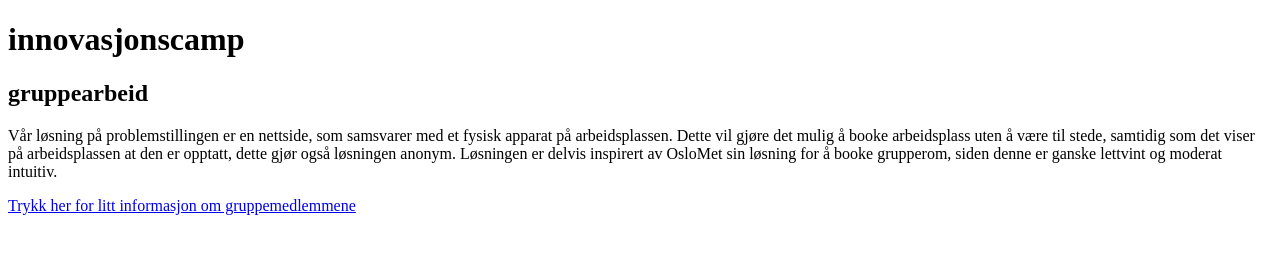
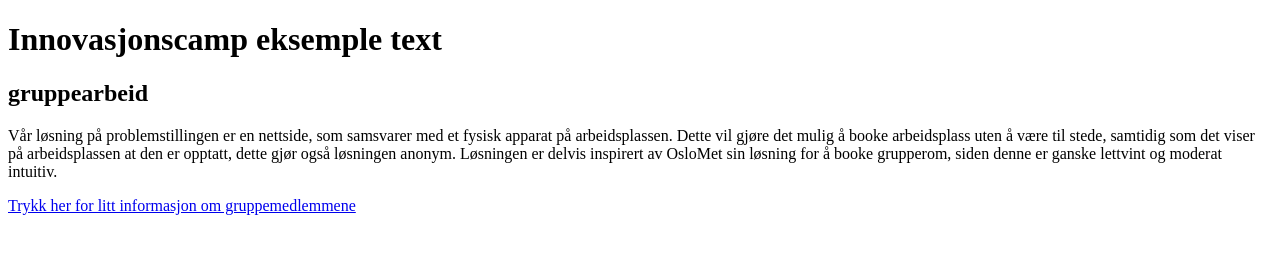
Before and after one commit to OsloMet-web/1stOblig-oblig-1-group-64, a plain HTML site: page index.html in a window 1280 px wide. Drawn offline with Linux system fonts and the light colour scheme.

Commit message:
Updated Title

```diff
--- a/index.html
+++ b/index.html
@@ -3,10 +3,10 @@
 <head>
     <meta charset="UTF-8">
     <meta name="viewport" content="width=device-width, initial-scale=1.0">
-    <title>Document</title>
+    <title> Oblig 1 Gruppe 64 </title>
 </head>
 <body>
-    <h1>innovasjonscamp</h1>
+    <h1>Innovasjonscamp eksemple text</h1>
     <h2>gruppearbeid</h2>
     <p>Vår løsning på problemstillingen er en nettside, som samsvarer med et fysisk apparat på arbeidsplassen. Dette vil gjøre det mulig å booke arbeidsplass uten å være til stede, samtidig som det viser på arbeidsplassen at den er opptatt, dette gjør også løsningen anonym. Løsningen er delvis inspirert av OsloMet sin løsning for å booke grupperom, siden denne er ganske lettvint og moderat intuitiv.
     </p>
```
